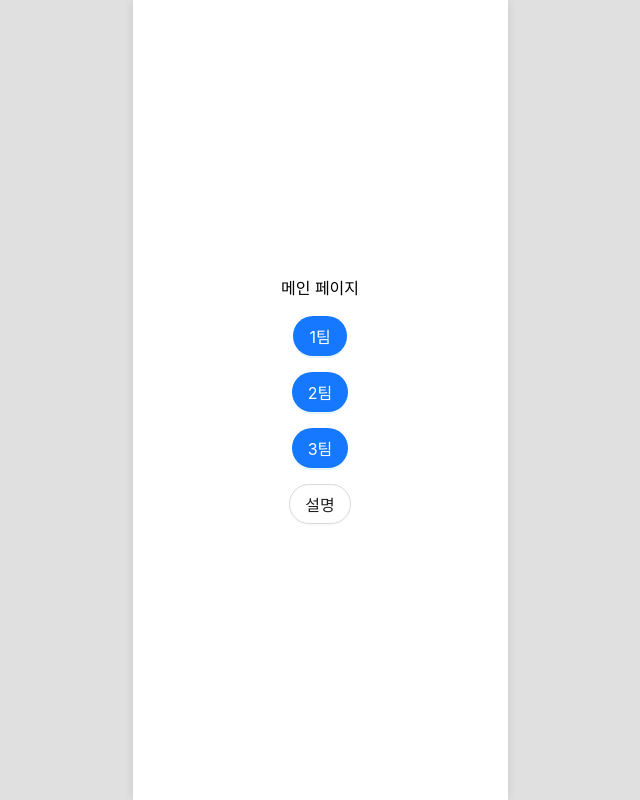
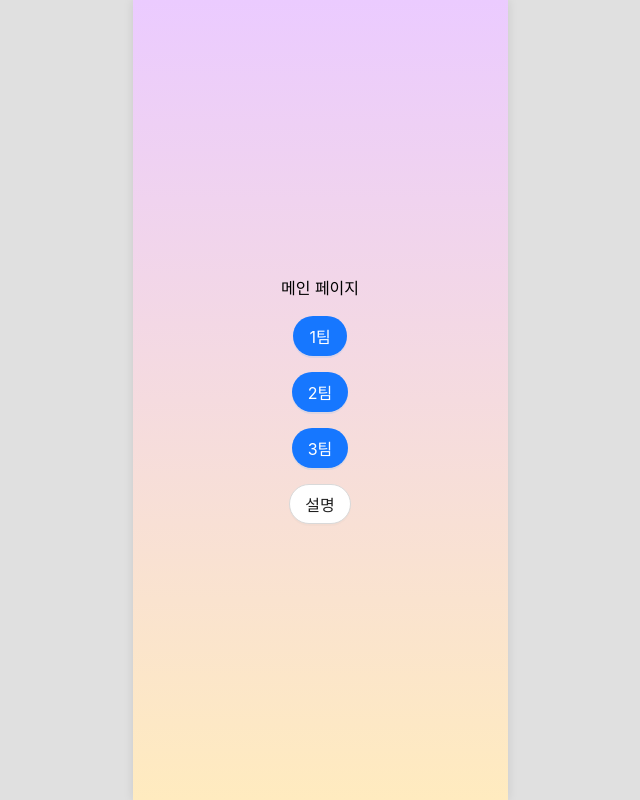
Before and after one commit to Hwijun-Kim/Ad-College, a React (Vite) app: page / in a window 1280 px wide. Shown: the whole page, without its empty margins (320-960 px from the left). Built offline with nearby package versions, Linux system fonts and the light colour scheme.

Commit message:
배경색 지정

```diff
--- a/src/pages/MainPage.tsx
+++ b/src/pages/MainPage.tsx
@@ -33,6 +33,8 @@ export const PageWrapper = styled.div`
   max-width: 100%;
   max-height: 100%;
 
+  background: linear-gradient(to bottom, #EBCBFF, #FFEBBF);
+
   gap: 1rem;
 `;
 
```
